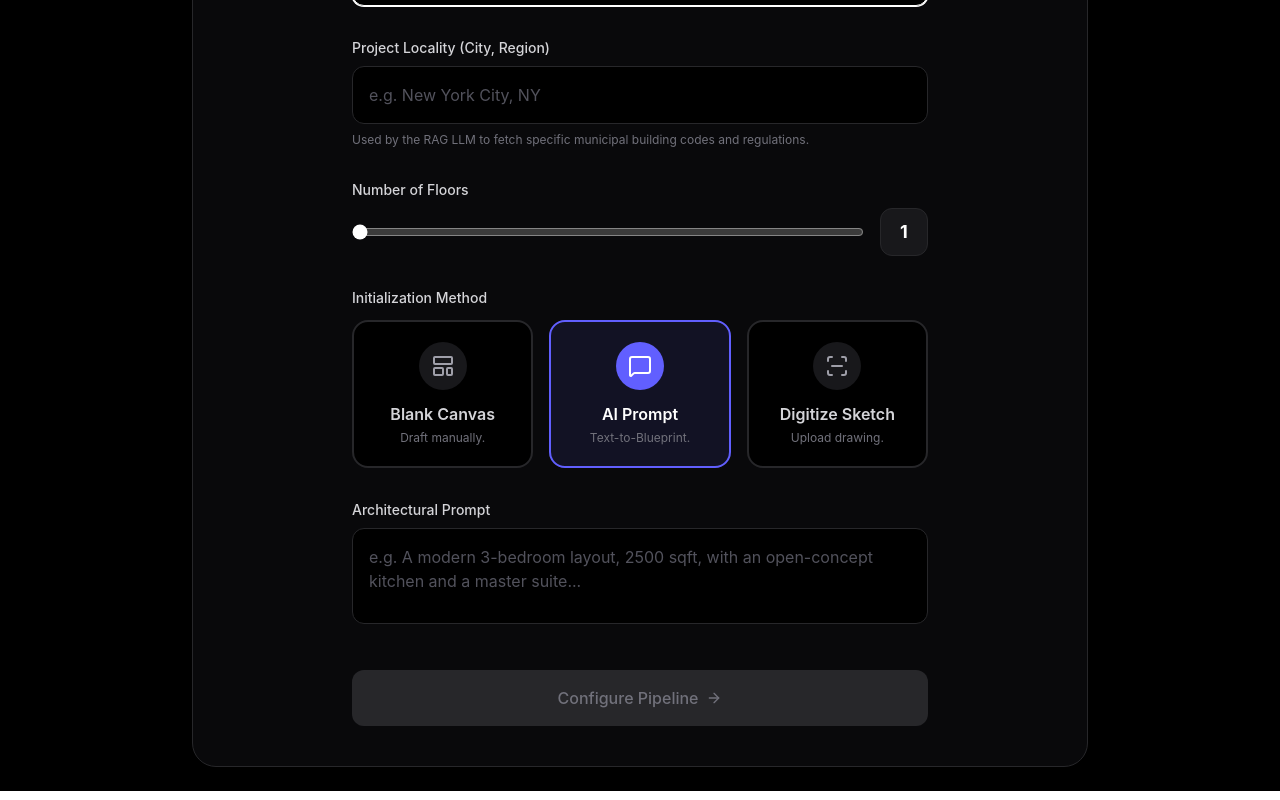
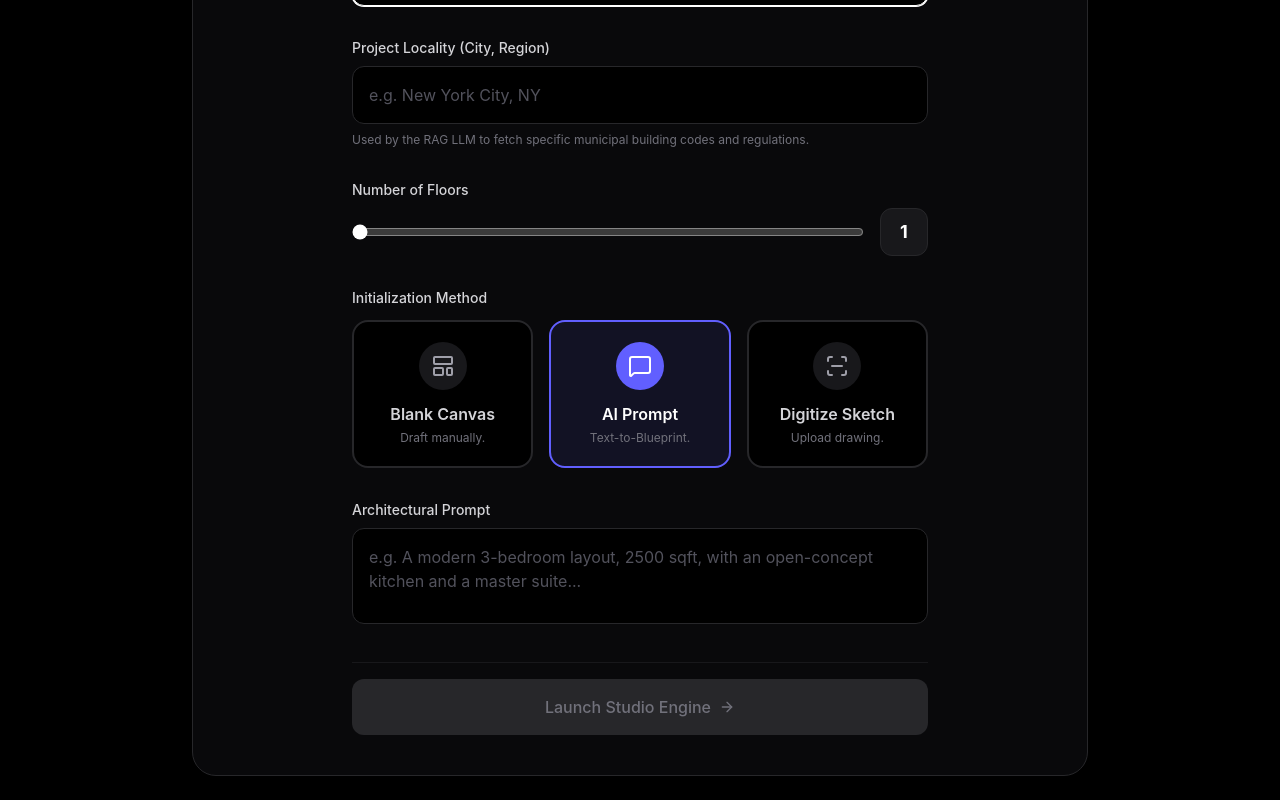
Before and after one commit to Raghavnv/Arch-E-Tech, a React (Vite) app in the folder client/: page /new-project in a window 1280 px wide. Shown: the part 305-1105 px from the top of the page. Built offline with nearby package versions, Linux system fonts and the light colour scheme.

Commit message:
Streamline New Project flow by removing redundant feature configuration step

```diff
--- a/client/src/components/NewProject.jsx
+++ b/client/src/components/NewProject.jsx
@@ -178,47 +178,9 @@ export default function NewProject() {
                 </div>
               )}
 
-              <div className="pt-2">
+              <div className="pt-4 border-t border-zinc-900 mt-4">
                 <button
-                  onClick={() => setStep(2)}
-                  disabled={!config.name.trim()}
-                  className={`w-full py-4 rounded-xl font-medium transition-all flex items-center justify-center gap-2 ${
-                    config.name.trim() ? 'bg-white text-black hover:bg-zinc-200' : 'bg-zinc-800 text-zinc-500 cursor-not-allowed'
-                  }`}
-                >
-                  Configure Pipeline <ArrowRight className="w-4 h-4" />
-                </button>
-              </div>
-            </div>
-          )}
-
-          {step === 2 && (
-            <div>
-              <div className="grid grid-cols-1 md:grid-cols-2 gap-4 h-[60vh] overflow-y-auto pr-4 mb-8 custom-scrollbar">
-
-                {/* Generative & Detection */}
-                <FeatureToggle icon={<LayoutTemplate className="w-4 h-4"/>} title="AI Text-to-Layout" desc="Llama 3 NLP prompt to canvas generation." enabled={config.features.textToLayout} onClick={() => toggleFeature('textToLayout')} />
-                <FeatureToggle icon={<ScanLine className="w-4 h-4"/>} title="YOLOv11 Floor Plan Detection" desc="Automated wall/door classification." enabled={config.features.aiDetection} onClick={() => toggleFeature('aiDetection')} />
-
-                {/* 2D Canvas */}
-                <FeatureToggle icon={<PenTool className="w-4 h-4"/>} title="Vector Canvas Editor" desc="Fabric.js interactive drag-and-drop." enabled={config.features.canvasEditor} onClick={() => toggleFeature('canvasEditor')} />
-                <FeatureToggle icon={<Magnet className="w-4 h-4"/>} title="Smart Wall Snapping" desc="Perpendicular and grid alignment." enabled={config.features.snapping} onClick={() => toggleFeature('snapping')} />
-
-                {/* 3D & Computation */}
-                <FeatureToggle icon={<Box className="w-4 h-4"/>} title="2D-to-3D Extrusion" desc="Shapely + Three.js dynamic mesh building." enabled={config.features.extrusion} onClick={() => toggleFeature('extrusion')} />
-                <FeatureToggle icon={<Sun className="w-4 h-4"/>} title="Solar & Shadow Sim" desc="Real-world sun angles via SunCalc." enabled={config.features.solar} onClick={() => toggleFeature('solar')} />
-                <FeatureToggle icon={<AlertTriangle className="w-4 h-4"/>} title="3D Clash Detection" desc="AABB collision & swing clearance." enabled={config.features.clashDetection} onClick={() => toggleFeature('clashDetection')} />
-                <FeatureToggle icon={<Calculator className="w-4 h-4"/>} title="Live Cost Takeoff" desc="Real-time volume and material pricing." enabled={config.features.costEstimation} onClick={() => toggleFeature('costEstimation')} />
-
-                {/* Advanced / Output */}
-                <FeatureToggle icon={<MessageSquare className="w-4 h-4"/>} title="RAG Compliance Agent" desc="Llama 3 + ChromaDB building code chat." enabled={config.features.compliance} onClick={() => toggleFeature('compliance')} />
-                <FeatureToggle icon={<ImageIcon className="w-4 h-4"/>} title="Concept Visualizer" desc="ControlNet photorealistic renders." enabled={config.features.conceptViz} onClick={() => toggleFeature('conceptViz')} />
-                <FeatureToggle icon={<FileText className="w-4 h-4"/>} title="Automated PDF Reports" desc="Export views and costs to jsPDF." enabled={config.features.pdfReports} onClick={() => toggleFeature('pdfReports')} />
-              </div>
-
-              <div className="pt-4 border-t border-zinc-900">
-                <button
-                  disabled={isGenerating}
+                  disabled={isGenerating || !config.name.trim()}
                   onClick={async () => {
                     setIsGenerating(true);
                     let initialElements = [];
@@ -282,48 +244,24 @@ export default function NewProject() {
                     navigate('/studio');
                   }}
                   className={`w-full py-4 rounded-xl font-medium transition-all flex items-center justify-center gap-2 ${
-                    isGenerating ? 'bg-zinc-800 text-zinc-400 cursor-not-allowed' : 'bg-white text-black hover:bg-zinc-200'
+                    isGenerating || !config.name.trim() ? 'bg-zinc-800 text-zinc-500 cursor-not-allowed' : 'bg-white text-black hover:bg-zinc-200'
                   }`}
                 >
                   {isGenerating ? (
                     <>
                       <div className="w-4 h-4 border-2 border-zinc-400 border-t-white rounded-full animate-spin"></div>
-                      Generating AI Blueprint...
+                      Generating Layout...
                     </>
                   ) : (
-                    <>Launch Studio Engine <Check className="w-4 h-4" /></>
+                    <>Launch Studio Engine <ArrowRight className="w-4 h-4" /></>
                   )}
                 </button>
               </div>
+
             </div>
           )}
-
         </div>
       </div>
     </div>
   );
 }
-
-function FeatureToggle({ icon, title, desc, enabled, onClick }) {
-  return (
-    <div
-      onClick={onClick}
-      className={`p-4 rounded-xl border flex items-start gap-3 cursor-pointer transition-all ${
-        enabled ? 'border-white bg-zinc-900' : 'border-zinc-800 bg-black hover:border-zinc-700'
-      }`}
-    >
-      <div className={`mt-0.5 ${enabled ? 'text-white' : 'text-zinc-500'}`}>
-        {icon}
-      </div>
-      <div className="flex-1">
-        <h4 className={`font-semibold text-xs mb-1 ${enabled ? 'text-white' : 'text-zinc-300'}`}>{title}</h4>
-        <p className="text-[10px] text-zinc-500 leading-relaxed">{desc}</p>
-      </div>
-      <div className={`w-4 h-4 rounded border flex items-center justify-center transition-colors ${
-        enabled ? 'border-white bg-white text-black' : 'border-zinc-700'
-      }`}>
-        {enabled && <Check className="w-2.5 h-2.5" />}
-      </div>
-    </div>
-  );
-}
```
